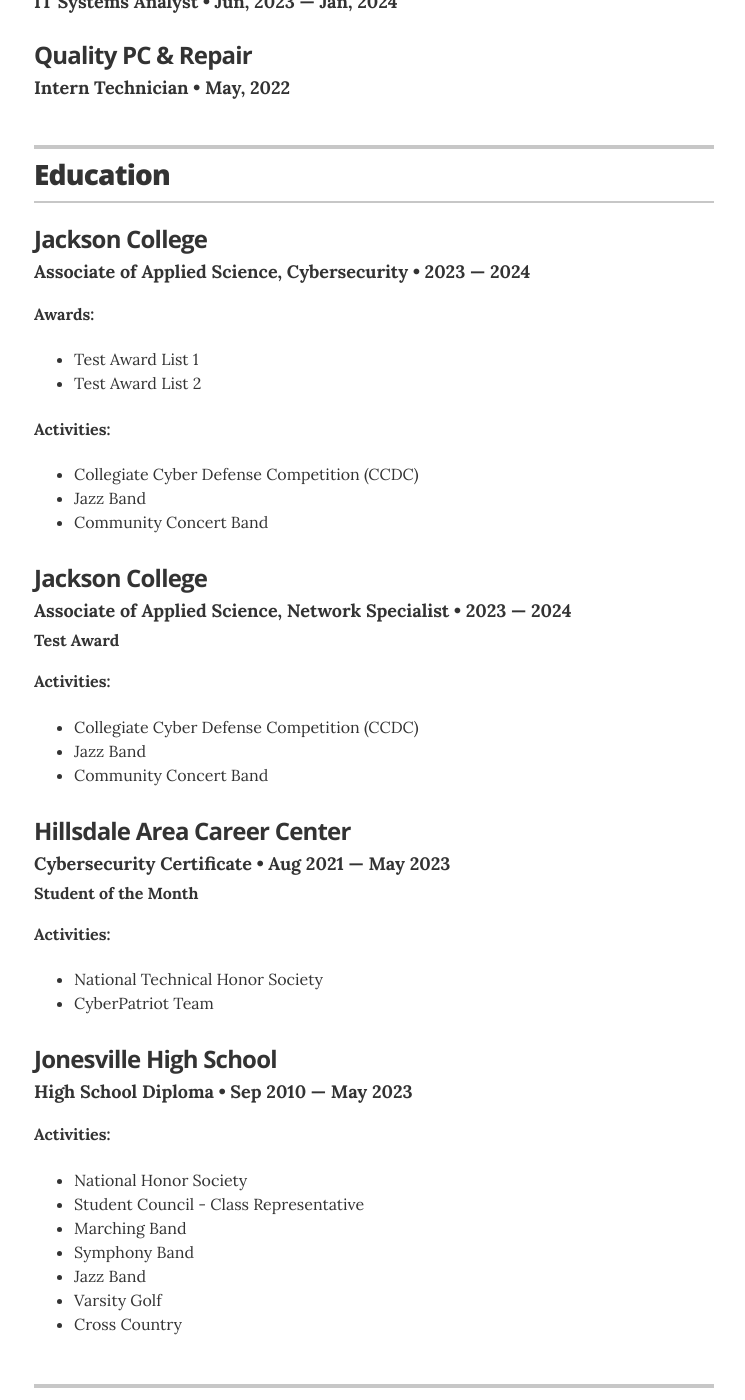
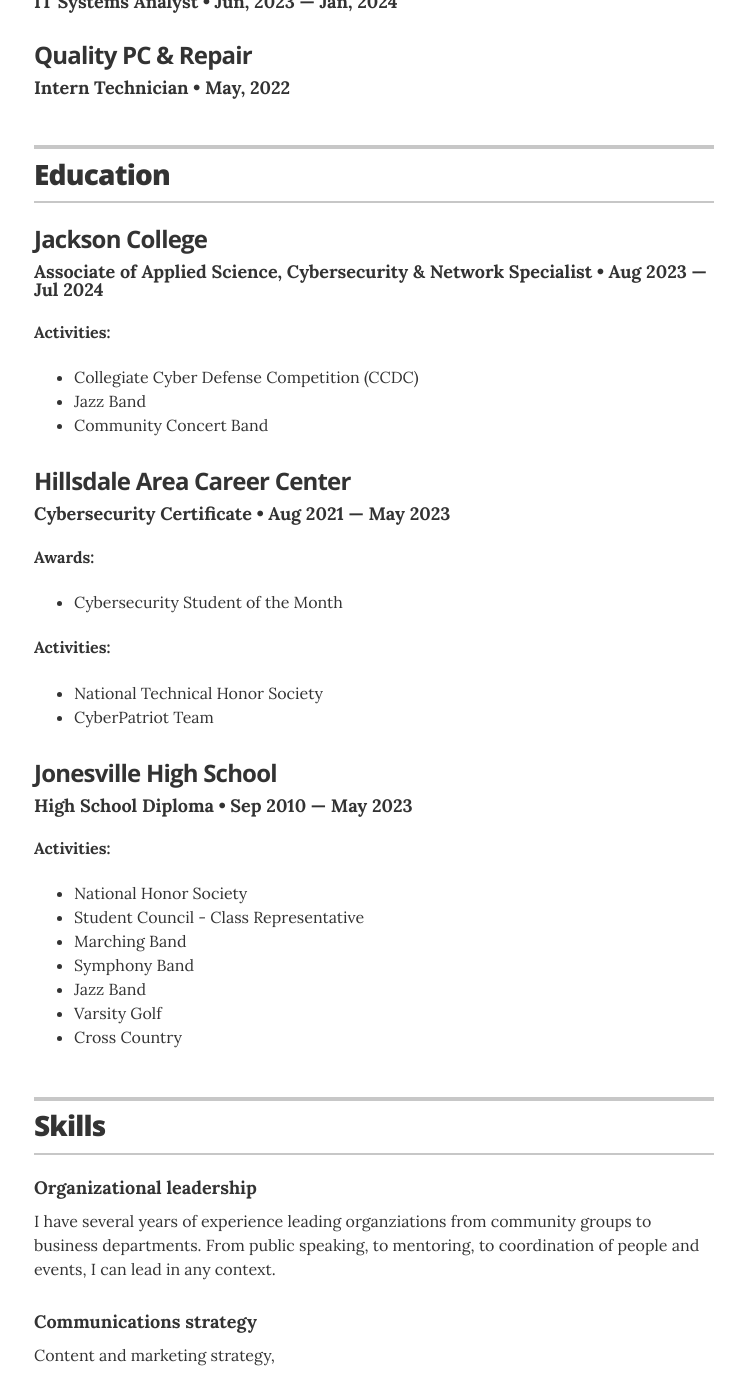
Before and after one commit to ColDog5044/online-cv, a Jekyll site: the page built from index.html, in a window 1280 px wide and 1400 px high, scrolled down 727 px. Shown: the whole window, without its empty margins (266-1011 px from the left). Built offline with Jekyll 4.4.1, drawn with Linux system fonts in a browser that asks for light colours.

Commit message:
Combined duplicated college entries

```diff
--- a/_data/education.yml
+++ b/_data/education.yml
@@ -1,29 +1,18 @@
 # Degree
-- degree: Associate of Applied Science, Cybersecurity
+- degree: Associate of Applied Science, Cybersecurity & Network Specialist
   uni: Jackson College
-  year: 2023 &mdash; 2024
-  awards:
-      - award: Test Award List 1
-      - award: Test Award List 2
+  year: Aug 2023 &mdash; Jul 2024
   activities:
       - activity: Collegiate Cyber Defense Competition (CCDC)
       - activity: Jazz Band
       - activity: Community Concert Band
   #summary: If you had any meaningful roles at college, feel free to write about them here
 
-- degree: Associate of Applied Science, Network Specialist
-  uni: Jackson College
-  year: 2023 &mdash; 2024
-  award: Test Award
-  activities:
-      - activity: Collegiate Cyber Defense Competition (CCDC)
-      - activity: Jazz Band
-      - activity: Community Concert Band
-
 - degree: Cybersecurity Certificate
   uni: Hillsdale Area Career Center
   year: Aug 2021 &mdash; May 2023
-  award: Student of the Month
+  awards:
+      - award: Cybersecurity Student of the Month
   activities:
       - activity: National Technical Honor Society
       - activity: CyberPatriot Team
```
